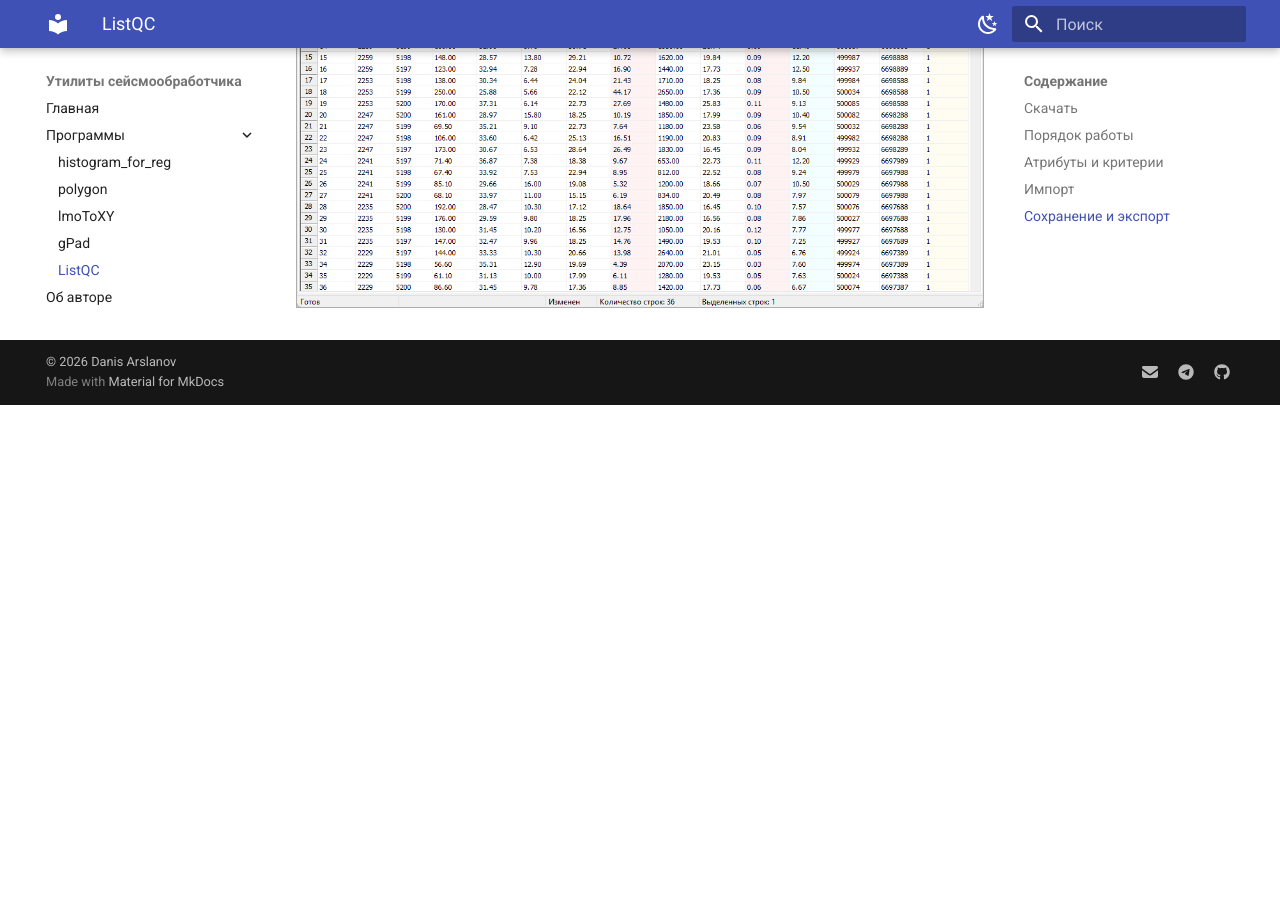
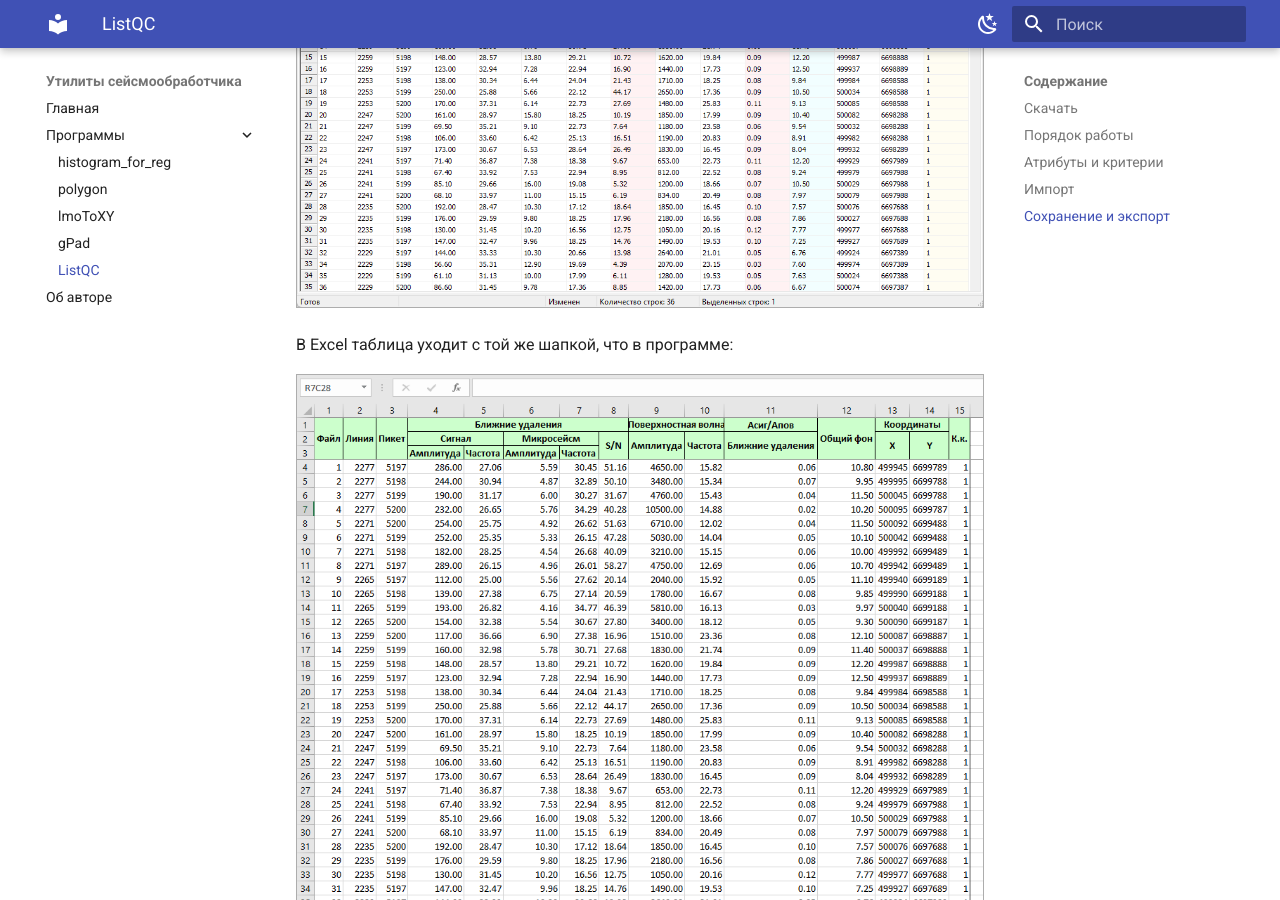
Before and after one commit to daniscoder/daniscoder.github.io, an MkDocs documentation site: the page built from docs/listqc.md, in a window 1280 px wide and 900 px high, scrolled down 3643 px. Built offline with MkDocs 1.6.1 and Material for MkDocs 9.7.7, drawn with Linux system fonts in a browser that asks for light colours; before the commit the page ends 4048 px from its top, so only the background shows below that.

Commit message:
ListQC: на странице результат экспорта в Excel

```diff
--- a/docs/listqc.md
+++ b/docs/listqc.md
@@ -69,3 +69,7 @@
 Calc или текстовый файл.
 
 ![Экспорт](img/listqc_export.png)
+
+В Excel таблица уходит с той же шапкой, что в программе:
+
+![Результат экспорта в Excel](img/listqc_export_excel.png)
```
